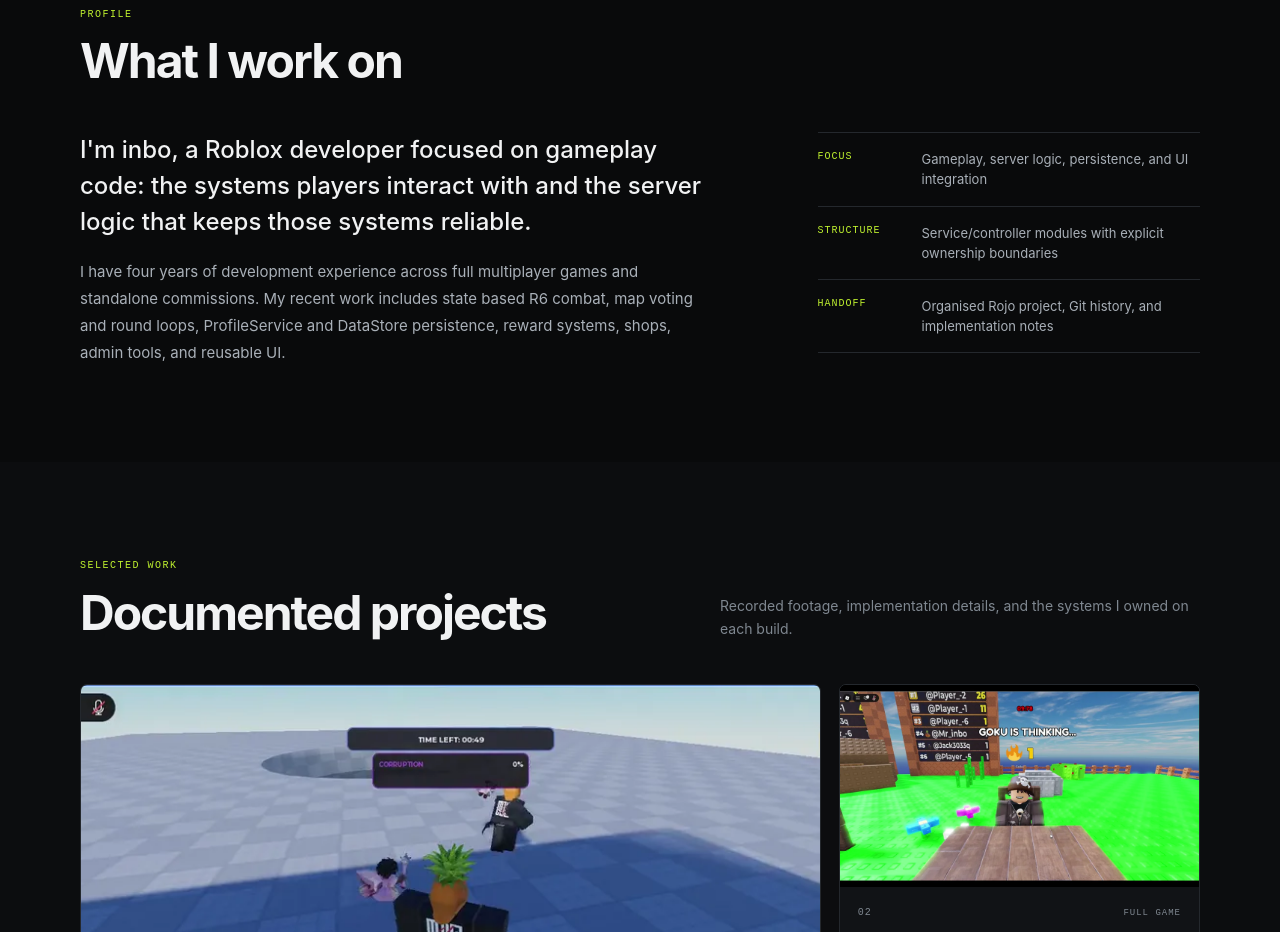
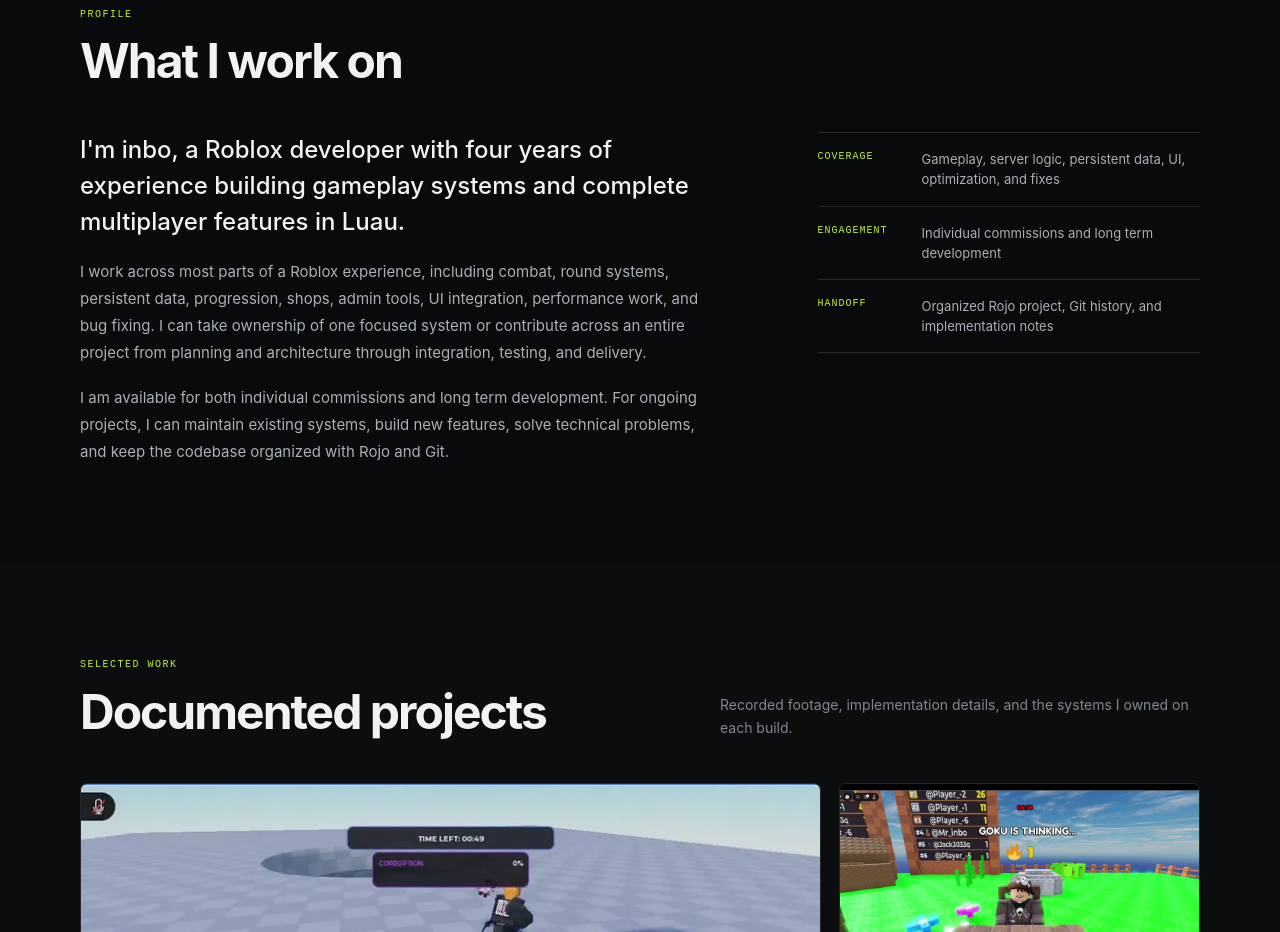
Before and after one commit to SaBa-Dach/Portfolio, a plain HTML site: page index.html in a window 1280 px wide. Shown: the part 880-1812 px from the top of the page. Drawn offline with nearby package versions, Linux system fonts and the light colour scheme; no server answers; a small style sheet from the web is missing.

Commit message:
Strengthen professional developer profile

```diff
--- a/index.html
+++ b/index.html
@@ -130,13 +130,14 @@
         </div>
         <div class="about-body fade-in">
           <div class="about-text">
-            <p class="about-lead">I'm inbo, a Roblox developer focused on gameplay code: the systems players interact with and the server logic that keeps those systems reliable.</p>
-            <p>I have four years of development experience across full multiplayer games and standalone commissions. My recent work includes state based R6 combat, map voting and round loops, ProfileService and DataStore persistence, reward systems, shops, admin tools, and reusable UI.</p>
+            <p class="about-lead">I'm inbo, a Roblox developer with four years of experience building gameplay systems and complete multiplayer features in Luau.</p>
+            <p>I work across most parts of a Roblox experience, including combat, round systems, persistent data, progression, shops, admin tools, UI integration, performance work, and bug fixing. I can take ownership of one focused system or contribute across an entire project from planning and architecture through integration, testing, and delivery.</p>
+            <p>I am available for both individual commissions and long term development. For ongoing projects, I can maintain existing systems, build new features, solve technical problems, and keep the codebase organized with Rojo and Git.</p>
           </div>
           <dl class="about-details">
-            <div><dt>Focus</dt><dd>Gameplay, server logic, persistence, and UI integration</dd></div>
-            <div><dt>Structure</dt><dd>Service/controller modules with explicit ownership boundaries</dd></div>
-            <div><dt>Handoff</dt><dd>Organised Rojo project, Git history, and implementation notes</dd></div>
+            <div><dt>Coverage</dt><dd>Gameplay, server logic, persistent data, UI, optimization, and fixes</dd></div>
+            <div><dt>Engagement</dt><dd>Individual commissions and long term development</dd></div>
+            <div><dt>Handoff</dt><dd>Organized Rojo project, Git history, and implementation notes</dd></div>
           </dl>
         </div>
       </div>
```
